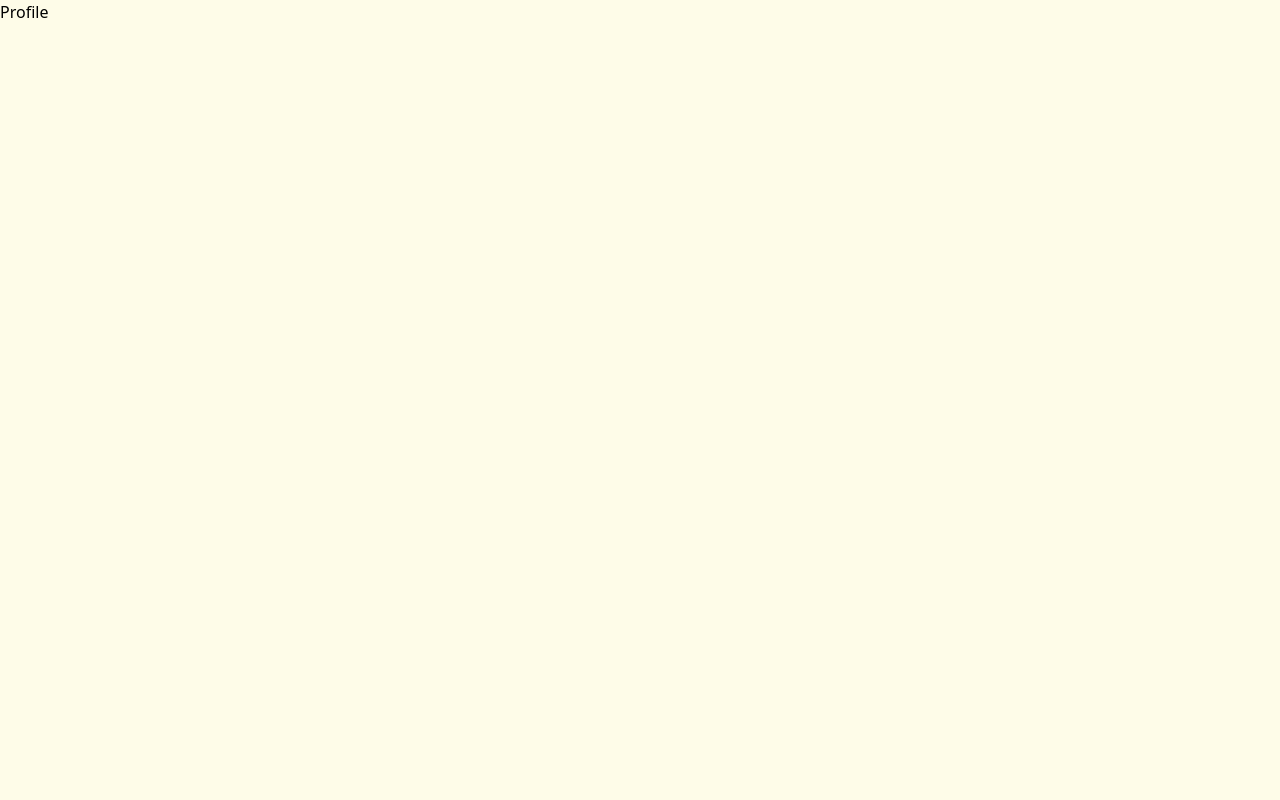
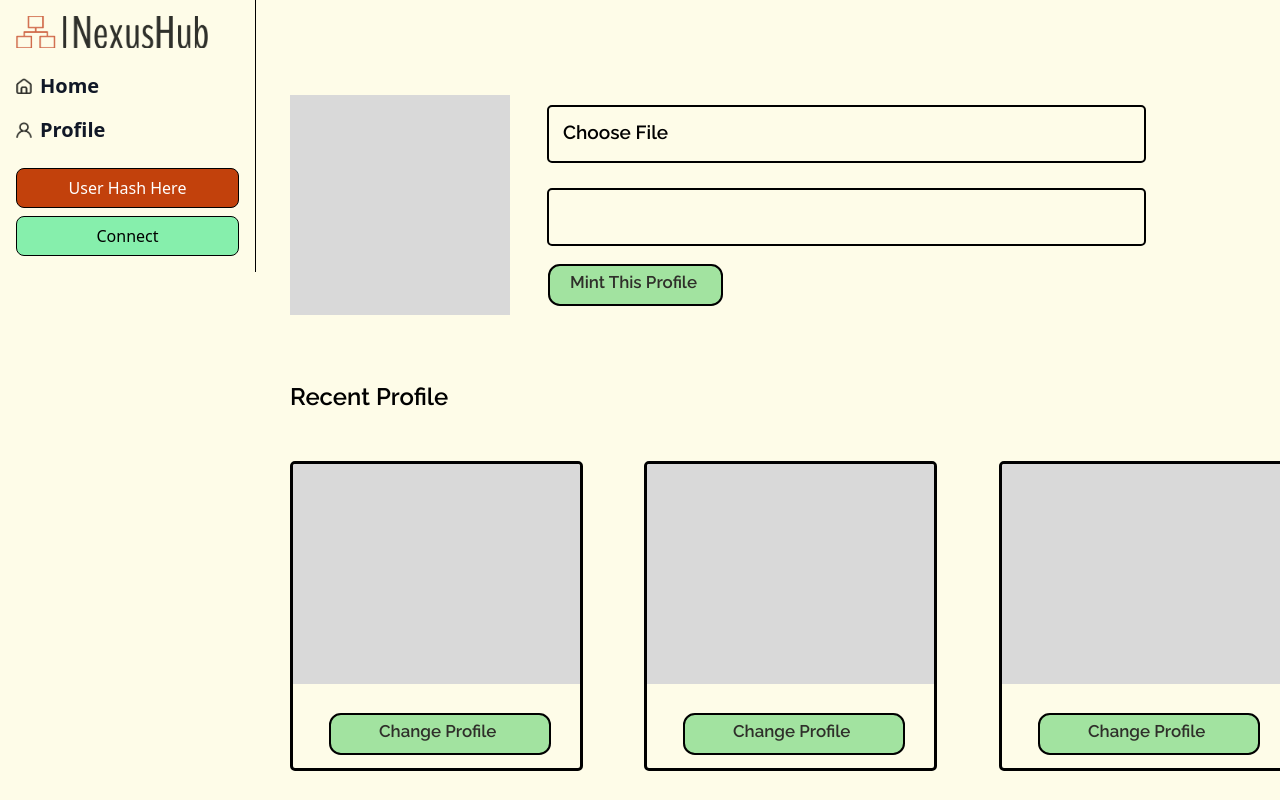
Before and after one commit to SOC11103-Group-7/dsmp_FE, a React (Vite) app: page /profile in a window 1280 px wide. Built offline with nearby package versions, Linux system fonts and the light colour scheme; a web font is replaced by a local one.

Commit message:
profile page

```diff
--- a/src/page/Profile/Profile.css
+++ b/src/page/Profile/Profile.css
@@ -0,0 +1,21 @@
+@tailwind base;
+@tailwind components;
+@tailwind utilities;
+
+@media screen and (max-width: 768px ) {
+.flex {
+    flex-direction: column;
+  }
+.w-64 {
+    width: 100%;
+    border: none;
+  }
+.w-full {
+    width: 100%;
+  }
+
+.flex.items-start > * {
+  align-self: flex-start;
+}
+
+}
--- a/src/page/Profile/Profile.jsx
+++ b/src/page/Profile/Profile.jsx
@@ -1,9 +1,86 @@
-import React from 'react'
+import React from 'react';
+import './Profile.css';
+import HomeIcon from '../../assets/images/home.png';
+import ProfileIcon from '../../assets/images/profile.png';
+import UserAvatar from '../../assets/images/78919fd0-ee13-4419-80f3-1c857dd6aea4.png';
+import LogoImage from '../../assets/images/96858bf39fb28499437875ab86a6d1dcd335a243.png';
+import { Link } from 'react-router-dom';
 
-const Profile = () => {
+export default function Profile() {
   return (
-    <div>Profile</div>
-  )
+    <div className='flex flex-col md:flex-row bg-yellow-50'>
+      <div className='w-full md:w-64 border-r border-black overflow-hidden'>
+        {/* Sidebar content */}
+        <div className='m-4'>
+          <span className='flex items-center overflow-hidden'>
+            <div className='w-48 h-8 bg-cover bg-center bg-no-repeat' style={{ backgroundImage: `url(${LogoImage})` }}></div>
+          </span>
+          <div className='mt-6'>
+            <Link to="/">
+              <span className='flex items-center text-base font-semibold text-gray-900 text-xl'>
+                <div className='w-4 h-4 bg-cover bg-center bg-no-repeat mr-2' style={{ backgroundImage: `url(${HomeIcon})` }} />
+                Home
+              </span>
+            </Link>
+            <Link to="/profile">
+              <span className='flex items-center text-base font-semibold text-gray-900 mt-4  text-xl'>
+                <div className='w-4 h-4 bg-cover bg-center bg-no-repeat mr-2' style={{ backgroundImage: `url(${ProfileIcon})` }} />
+                Profile
+              </span>
+            </Link>
+          </div>
+          <button className='w-full h-10 mt-6 bg-orange-700 font-medium text-white border border-black rounded-lg overflow-hidden'>User Hash Here</button>
+          <button className='w-full h-10 mt-2 bg-green-300 font-medium border border-black rounded-lg overflow-hidden'>Connect</button>
+        </div>
+      </div>
+      <div className='flex flex-col w-full md:w-1/2 px-10'>
+        {/* Profile content */}
+        <div className='w-full md:w-[220px] h-[220px] bg-[#d9d9d9] md:absolute md:top-[95px] md:left-[290px] z-[16]' />
+        <div className='w-full md:w-[599px] h-[58px] rounded-[5px] border-solid border-2 border-[#000] md:absolute md:top-[105px] md:left-[547px] overflow-hidden z-[17]'>
+
+          <input type="file" className='hidden' id="fileInput" />
+          <label htmlFor="fileInput" className="w-full h-[58px] bg-transparent border-none absolute top-[-2px] left-[-2px] z-20 cursor-pointer">
+            <span className="flex h-[22px] justify-start items-start font-['Raleway'] text-[19px] font-semibold leading-[22px] text-[#000] absolute top-[16px] left-[16px] text-left whitespace-nowrap z-[18]">
+              Choose File
+            </span>
+          </label>
+        </div>
+        <div className='w-full md:w-[599px] h-[58px] text-[0px] rounded-[5px] border-solid border-2 border-[#000] md:absolute md:top-[188px] md:left-[547px] overflow-hidden z-[21]'>
+          <input type="text" className='w-full h-[58px] bg-transparent border-none absolute top-[-2px] left-[-2px] z-[23]' placeholder="Enter username" />
+        </div>
+        <button className='w-full md:w-[175px] h-[42px] bg-[#a2e3a0] rounded-[11.852px] border-solid border-2 border-[#000] md:absolute md:top-[264px] md:left-[548px] overflow-hidden z-[14] pointer'>
+          <span className="flex h-[20px] justify-start items-start font-['Raleway'] text-[16.93152618408203px] font-semibold leading-[19.878px] text-[#2f2f2a] absolute top-[calc(50%-12px)] left-[calc(50%-65.5px)] text-left whitespace-nowrap z-[15]">
+            Mint This Profile
+          </span>
+        </button>
+        <span className="flex h-[28px] justify-start items-start font-['Raleway'] text-[23.92989158630371px] font-semibold leading-[28px] text-[#000] md:absolute md:top-[383px] md:left-[290px] text-left whitespace-nowrap z-[36]">
+          Recent Profile
+        </span>
+        <div className='w-full md:w-[293px] h-[310px] rounded-[5px] border-solid border-[3px] border-[#000] md:absolute md:top-[461px] md:left-[290px] overflow-hidden z-[24]'>
+          <div className='w-[293px] h-[220px] bg-[#d9d9d9] relative z-[25] mt-0 mr-0 mb-0 ml-0' />
+          <button className='w-[222px] h-[42px] bg-[#a2e3a0] rounded-[11.852px] border-solid border-2 border-[#000] relative overflow-hidden z-[26] pointer mt-[29px] mr-0 mb-0 ml-[36px]'>
+            <span className="flex h-[20px] justify-start items-start font-['Raleway'] text-[16.93152618408203px] font-semibold leading-[19.878px] text-[#2f2f2a] absolute top-[calc(50%-12px)] left-[calc(50%-61px)] text-left whitespace-nowrap z-[27]">
+              Change Profile
+            </span>
+          </button>
+        </div>
+        <div className='w-full md:w-[293px] h-[310px] rounded-[5px] border-solid border-[3px] border-[#000] md:absolute md:top-[461px] md:left-[644px] overflow-hidden z-[28]'>
+          <div className='w-[293px] h-[220px] bg-[#d9d9d9] relative z-[29] mt-0 mr-0 mb-0 ml-0' />
+          <button className='w-[222px] h-[42px] bg-[#a2e3a0] rounded-[11.852px] border-solid border-2 border-[#000] relative overflow-hidden z-30 pointer mt-[29px] mr-0 mb-0 ml-[36px]'>
+            <span className="flex h-[20px] justify-start items-start font-['Raleway'] text-[16.93152618408203px] font-semibold leading-[19.878px] text-[#2f2f2a] absolute top-[calc(50%-12px)] left-[calc(50%-61px)] text-left whitespace-nowrap z-[31]">
+              Change Profile
+            </span>
+          </button>
+        </div>
+        <div className='w-full md:w-[293px] h-[310px] rounded-[5px] border-solid border-[3px] border-[#000] md:absolute md:top-[461px] md:left-[999px] overflow-hidden z-[32]'>
+          <div className='w-[293px] h-[220px] bg-[#d9d9d9] relative z-[33] mt-0 mr-0 mb-0 ml-0' />
+          <button className='w-[222px] h-[42px] bg-[#a2e3a0] rounded-[11.852px] border-solid border-2 border-[#000] relative overflow-hidden z-[34] pointer mt-[29px] mr-0 mb-0 ml-[36px]'>
+            <span className="flex h-[20px] justify-start items-start font-['Raleway'] text-[16.93152618408203px] font-semibold leading-[19.878px] text-[#2f2f2a] absolute top-[calc(50%-12px)] left-[calc(50%-61px)] text-left whitespace-nowrap z-[35]">
+              Change Profile
+            </span>
+          </button>
+        </div>
+      </div>
+    </div>
+  );
 }
-
-export default Profile
```
